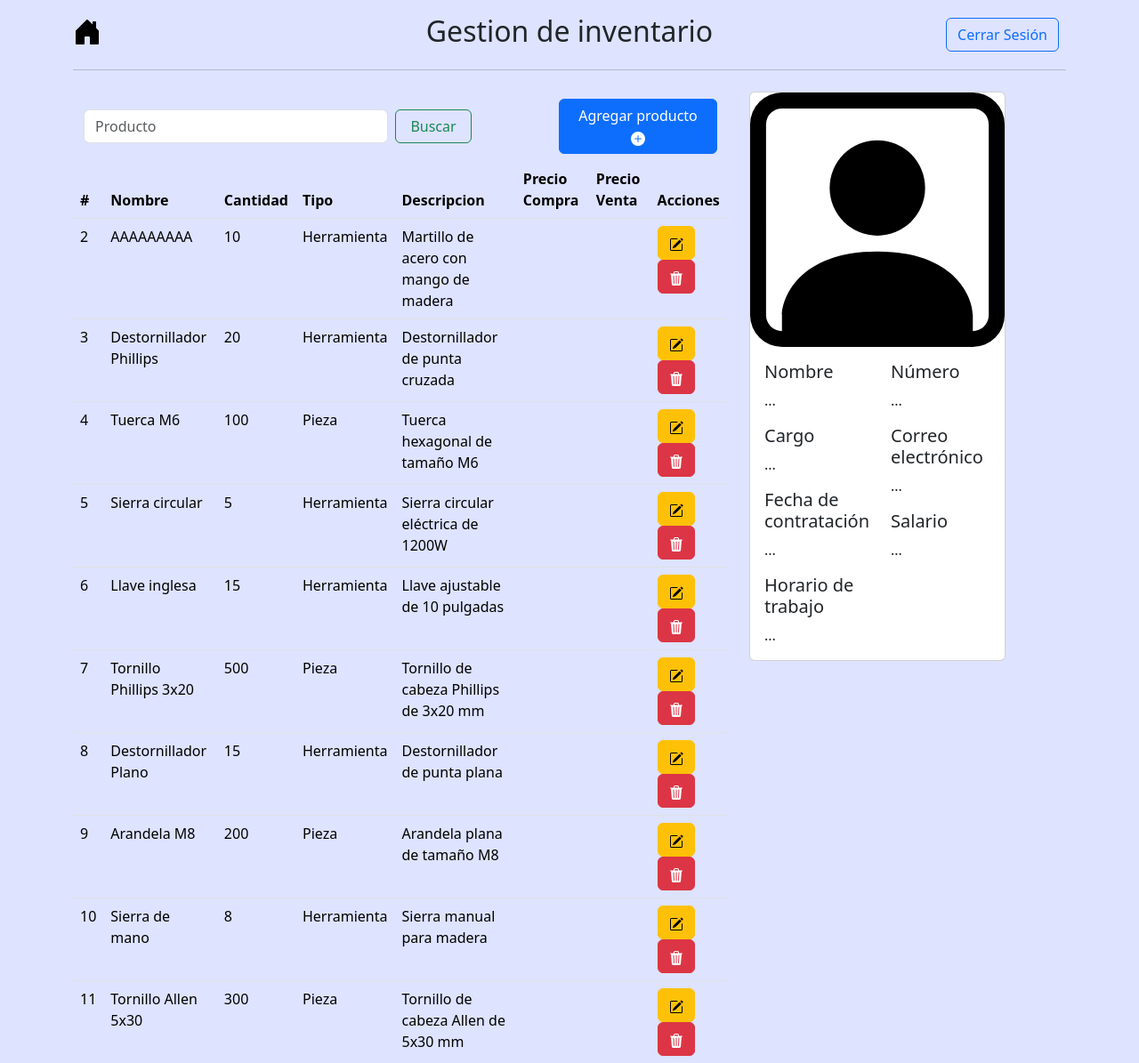
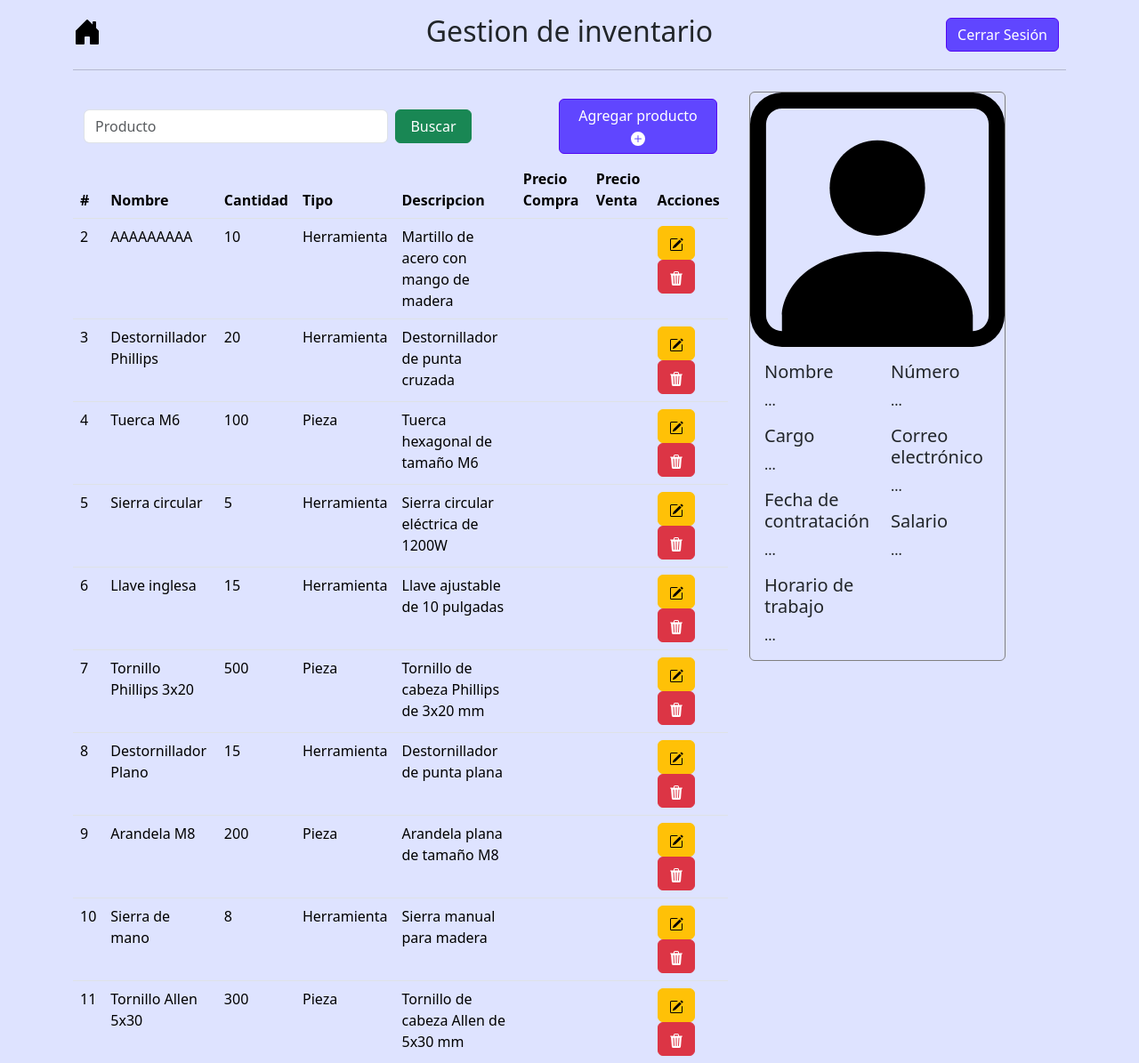
Before and after one commit to noriegaencinas/arnold_autorefrigeraciones, a Flask app: page /menu/inventario in a window 1280 px wide. Shown: the top 1195 px of the page at 89% size. Run offline with Flask 3, Linux system fonts and the light colour scheme; a user stored in the database is signed in; data comes from the database, SQL or seed files in the repository.

Commit message:
adding styles

```diff
--- a/static/css/styles.css
+++ b/static/css/styles.css
@@ -3,3 +3,15 @@
 .bg-custom td {
     background-color: #DEE3FF  !important;
 }
+
+.btn-primary{
+    background-color: #6046FF;
+    border: 1px solid #5308F3;
+    color:#FFFFFF;
+  }
+
+  .btn-primary:hover{
+    background-color: #5308F3;
+    border: 1px solid #5308F3;
+    color:#FFFFFF;
+  }
--- a/templates/base.html
+++ b/templates/base.html
@@ -8,6 +8,7 @@
     {% block styling %}
     <!--This is the reference to the css of bootstrap-->
     <link href="https://cdn.jsdelivr.net/npm/bootstrap@5.3.3/dist/css/bootstrap.min.css" rel="stylesheet" integrity="sha384-QWTKZyjpPEjISv5WaRU9OFeRpok6YctnYmDr5pNlyT2bRjXh0JMhjY6hW+ALEwIH" crossorigin="anonymous">
+    <link rel="stylesheet" href="/static/css/styles.css">
     {% endblock %}
 </head>
 <body style="background-color: #DEE3FF;">
@@ -28,7 +29,7 @@
 
           <div class="com-sm-3 col-md-3 text-end">
             <a href="{{ url_for('logout') }}">
-                <button type="button" class="btn btn-outline-primary me-2">Cerrar Sesión</button>
+                <button type="button" class="btn btn-primary me-2">Cerrar Sesión</button>
             </a>
           </div>
         </header>
--- a/templates/menu_inventario.html
+++ b/templates/menu_inventario.html
@@ -3,6 +3,12 @@
 {% block styling %}
   {{ super() }}
   <link rel="stylesheet" href="/static/css/styles.css">
+  <style>
+    .card-color {
+      background-color: #DEE3FF;
+      border: 1px solid #808080;
+    }
+  </style>
 {% endblock %}
 
 {% block nombre_menu %}Gestion de inventario{% endblock%}
@@ -15,7 +21,7 @@
         <div class="container-fluid">
           <form class="d-flex" role="search", action="{{url_for('select_producto_by_filter')}}", method="POST">
             <input class="form-control me-2 col-lg-3" type="search" placeholder="Producto" aria-label="Search" name="filtro">
-            <button class="btn btn-outline-success col-lg-3" type="submit">Buscar</button>
+            <button class="btn btn-success col-lg-3" type="submit">Buscar</button>
           </form>
           <button type="button" class="btn btn-primary col-lg-3" data-bs-toggle="modal" data-bs-target="#ModalCreateProducto">
             Agregar producto
@@ -80,7 +86,8 @@
                         </div>
                         <div class="mb-1">
                             <label for="recipient-name" class="col-form-label">Cantidad</label>
-                            <input name="cantidad" type="text" class="form-control" id="recipient-name" value="{{ producto.Cantidad }}">
+                            <input name="cantidad" type="number" class="form-control only-numbers" id="recipient-name" value="{{ producto.Cantidad }}">
+
                           </div>
                           <div class="mb-1">
                             <label for="recipient-name" class="col-form-label">Tipo</label>
@@ -153,7 +160,7 @@
         </nav>
       </div>
       <div class="col-lg-4 col-sm-6 col-10 child">
-        <div class="card" style="width: 18rem;" id="details_card">
+        <div class="card card-color" style="width: 18rem;" id="details_card">
           <img src="/static/icons/person-square.svg" class="card-img-top" alt="...">
           <div class="card-body">
             <div class="row">
@@ -226,4 +233,5 @@
     </div>
   </div>
 </div>
+<script src="/static/js/scripts.js"></script>
 {% endblock %}
```
Also changed, not shown: static/js/scripts.js (added, +48 -0 lines).
